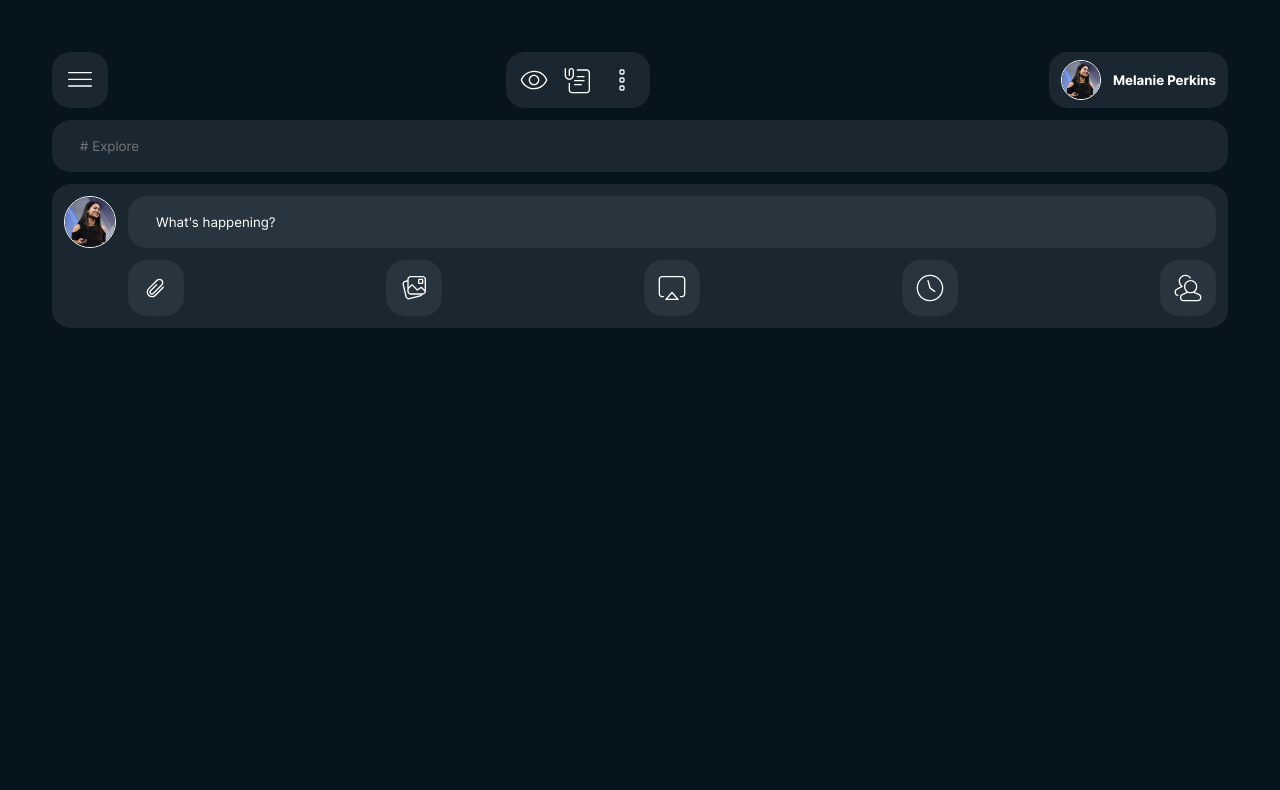
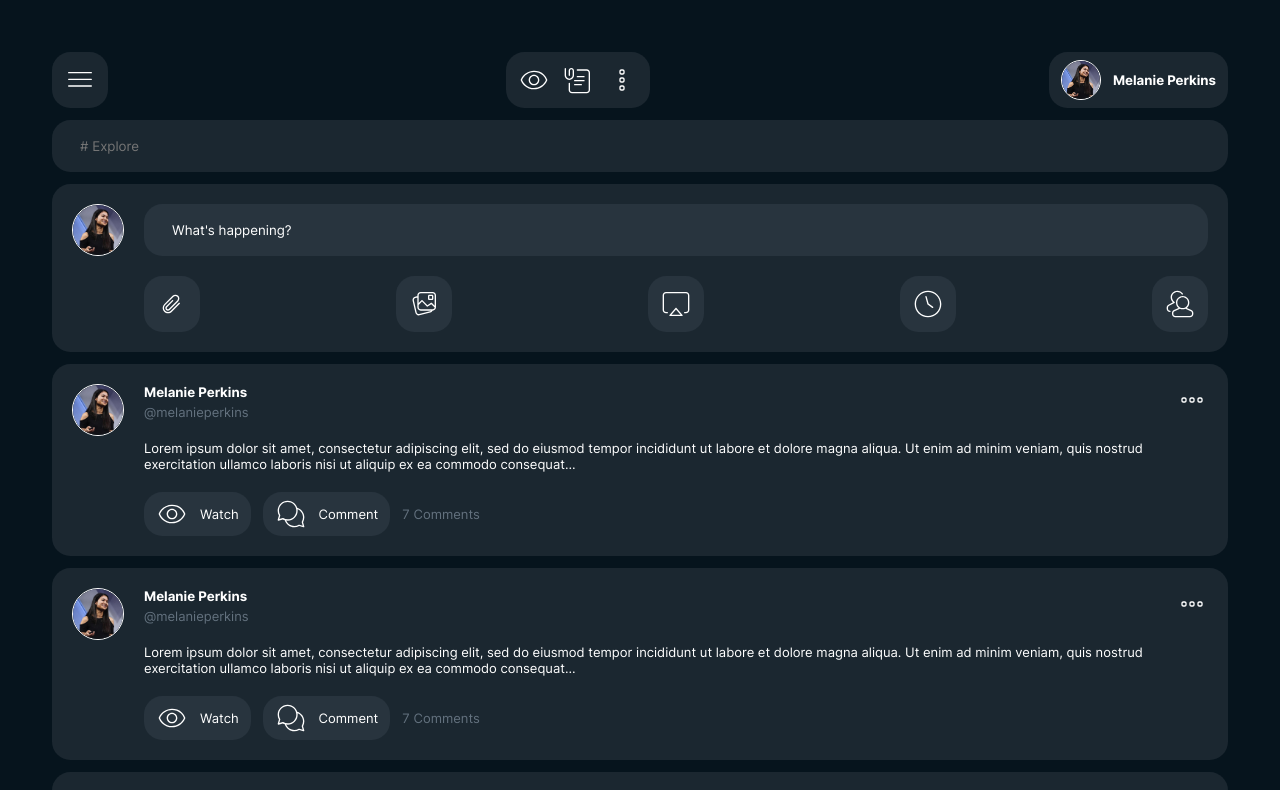
Before and after one commit to timohuennebeck/alia, a React (Create React App) app: page / in a window 1280 px wide. Shown: the top 790 px of the page. Built offline with nearby package versions, Linux system fonts and the light colour scheme.

Commit message:
add new comments component

```diff
--- /dev/null
+++ b/src/components/ButtonElement/ButtonElement.jsx
@@ -0,0 +1,10 @@
+import "./ButtonElement.scss";
+
+export default function ButtonElement({ img, name }) {
+    return (
+        <div className="button">
+            <img className="button__img" src={img} alt="" />
+            <p className="button__text">{name}</p>
+        </div>
+    );
+}
--- /dev/null
+++ b/src/components/ButtonElement/ButtonElement.scss
@@ -0,0 +1,14 @@
+@use "../../styles/partials/mixins" as *;
+@use "../../styles/partials/variables" as *;
+
+.button {
+    @include bright-mobile-padding-background;
+    @include flex-vertical;
+    gap: $mobile-gap-default;
+    max-height: 2.75rem;
+
+    &__img {
+        @include svg-size;
+        @include svg-white;
+    }
+}
--- /dev/null
+++ b/src/components/NewComment/NewComment.jsx
@@ -0,0 +1,37 @@
+import "./NewComment.scss";
+
+import profileImg from "../../assets/images/melanie-perkins.jpg";
+import ButtonElement from "../ButtonElement/ButtonElement";
+
+import watchImg from "../../assets/icons/eye.svg";
+import commentsImg from "../../assets/icons/chat.svg";
+import moreImg from "../../assets/icons/more-v.svg";
+
+export default function NewComment() {
+    return (
+        <div className="comment">
+            <img className="comment__profile" src={profileImg} alt="" />
+            <div className="comment__info">
+                <div className="comment__info-ctn">
+                    <div className="comment__info-ctn-name">
+                        <h5 className="comment__info-ctn-name-header">Melanie Perkins</h5>
+                        <p className="comment__info-ctn-name-username">@melanieperkins</p>
+                    </div>
+                    <img className="comment__info-ctn-img" src={moreImg} alt="" />
+                </div>
+                <p>
+                    Lorem ipsum dolor sit amet, consectetur adipiscing elit, sed do eiusmod tempor
+                    incididunt ut labore et dolore magna aliqua. Ut enim ad minim veniam, quis
+                    nostrud exercitation ullamco laboris nisi ut aliquip ex ea commodo consequat...
+                </p>
+                <div className="comment__info-share">
+                    <div className="comment__info-share-buttons">
+                        <ButtonElement img={watchImg} name="Watch" />
+                        <ButtonElement img={commentsImg} name="Comment" />
+                    </div>
+                    <p className="comment__info-share-amount">7 Comments</p>
+                </div>
+            </div>
+        </div>
+    );
+}
--- /dev/null
+++ b/src/components/NewComment/NewComment.scss
@@ -0,0 +1,58 @@
+@use "../../styles/partials/mixins" as *;
+@use "../../styles/partials/variables" as *;
+
+.comment {
+    @include mobile-padding-background-cmp;
+    display: flex;
+    gap: $mobile-gap-default-cmp;
+
+    &__profile {
+        width: 3.25rem;
+        height: 3.25rem;
+        border-radius: 50%;
+        border: 0.5px solid $sec-color-1;
+
+        &:hover {
+            cursor: pointer;
+            transform: scale(1.05);
+        }
+    }
+
+    &__info {
+        @include flex-column;
+        gap: $mobile-gap-default-cmp;
+
+        &-ctn {
+            display: flex;
+            justify-content: space-between;
+
+            &-name {
+                @include flex-column;
+                gap: 0.25rem;
+
+                &-username {
+                    color: $sec-color-2;
+                }
+            }
+
+            &-img {
+                @include svg-size;
+                @include svg-white;
+            }
+        }
+
+        &-share {
+            @include flex-vertical;
+            gap: $mobile-gap-default;
+
+            &-buttons {
+                @include flex-vertical;
+                gap: $mobile-gap-default;
+            }
+
+            &-amount {
+                color: $sec-color-2;
+            }
+        }
+    }
+}
--- a/src/pages/HomePage/HomePage.jsx
+++ b/src/pages/HomePage/HomePage.jsx
@@ -13,6 +13,7 @@ import profileImg from "../../assets/images/melanie-perkins.jpg";
 // components
 import MobileHeader from "../../components/MobileHeader/MobileHeader";
 import InputField from "../../components/InputField/InputField";
+import NewComment from "../../components/NewComment/NewComment";
 
 export default function HomePage() {
     return (
@@ -44,6 +45,9 @@ export default function HomePage() {
                     </div>
                 </div>
             </div>
+            <NewComment />
+            <NewComment />
+            <NewComment />
         </div>
     );
 }
--- a/src/pages/HomePage/HomePage.scss
+++ b/src/pages/HomePage/HomePage.scss
@@ -19,9 +19,9 @@
     }
 
     &__share {
-        @include mobile-padding-background;
+        @include mobile-padding-background-cmp;
         display: flex;
-        gap: $mobile-gap-default;
+        gap: $mobile-gap-default-cmp;
         flex: 1 1 0;
 
         &-img {
@@ -38,7 +38,7 @@
 
         &-ctn {
             @include flex-column;
-            gap: $mobile-gap-default;
+            gap: $mobile-gap-default-cmp;
             flex: 1 1 0;
 
             &-images {
--- a/src/styles/partials/_fonts.scss
+++ b/src/styles/partials/_fonts.scss
@@ -17,3 +17,7 @@
     font-family: "Inter", sans-serif;
     color: $sec-color-1;
 }
+
+p {
+    font-size: 0.8125rem;
+}
--- a/src/styles/partials/_global.scss
+++ b/src/styles/partials/_global.scss
@@ -5,7 +5,7 @@
 
 html {
     background-color: $prim-color-1;
-    padding: 1.75rem;
+    padding: 1.25rem;
 
     @include desktop {
         padding: 3.25rem;
--- a/src/styles/partials/_mixins.scss
+++ b/src/styles/partials/_mixins.scss
@@ -50,6 +50,12 @@
     border-radius: 1.15rem;
 }
 
+@mixin mobile-padding-background-cmp {
+    background-color: $prim-color-2;
+    padding: 1.25rem;
+    border-radius: 1.15rem;
+}
+
 @mixin bright-mobile-padding-background {
     background-color: $prim-color-3;
     padding: $mobile-padding-default;
--- a/src/styles/partials/_variables.scss
+++ b/src/styles/partials/_variables.scss
@@ -12,4 +12,5 @@ $sec-color-2: #63717E;
 $sec-color-3: #1D87C8;
 
 $mobile-gap-default: 0.75rem;
+$mobile-gap-default-cmp: 1.25rem;
 $mobile-padding-default: 0.75rem;
```
